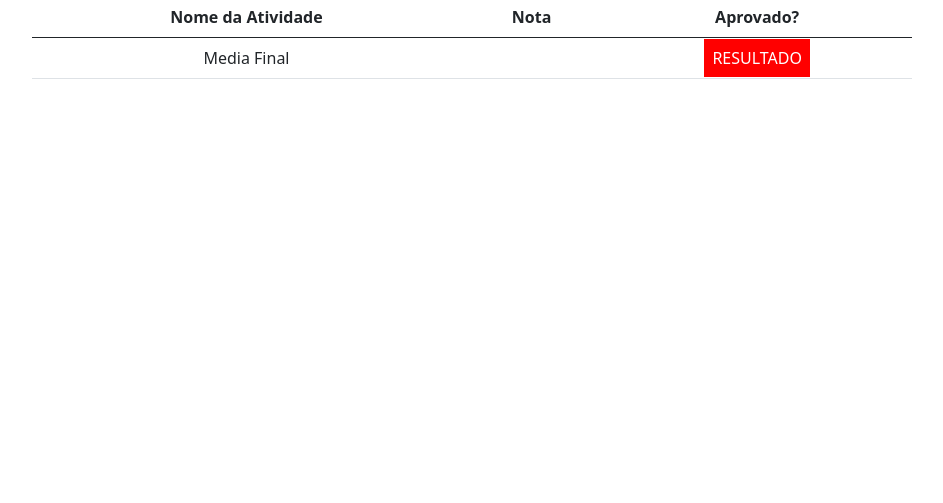
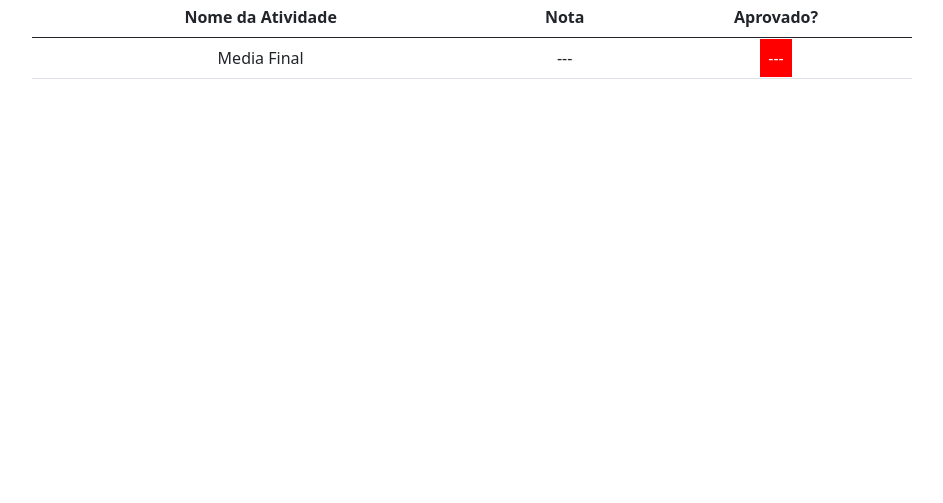
Before and after one commit to maurilioayrton/projetos-ebac, a plain HTML site: page calculadora-media/index.html in a window 1280 px wide. Shown: the part 297-800 px from the top of the page, without its empty margins (168-1111 px from the left). Drawn offline with nearby package versions, Linux system fonts and the light colour scheme.

Commit message:
adicionando novo projetos e ajustando HTML do calculando média

```diff
--- a/calculadora-media/index.html
+++ b/calculadora-media/index.html
@@ -36,8 +36,8 @@
         </tbody>
         <tfoot>
                 <td>Media Final</td>
-                <td id="media-final-valor"></td>
-                <td id="media-final-resultado"><span class="resultado reprovado">RESULTADO</span></td>
+                <td id="media-final-valor">---</td>
+                <td id="media-final-resultado"><span class="resultado reprovado">---</span></td>
         </tfoot>
     </table>
     <script src="js/main.js"></script>
```
